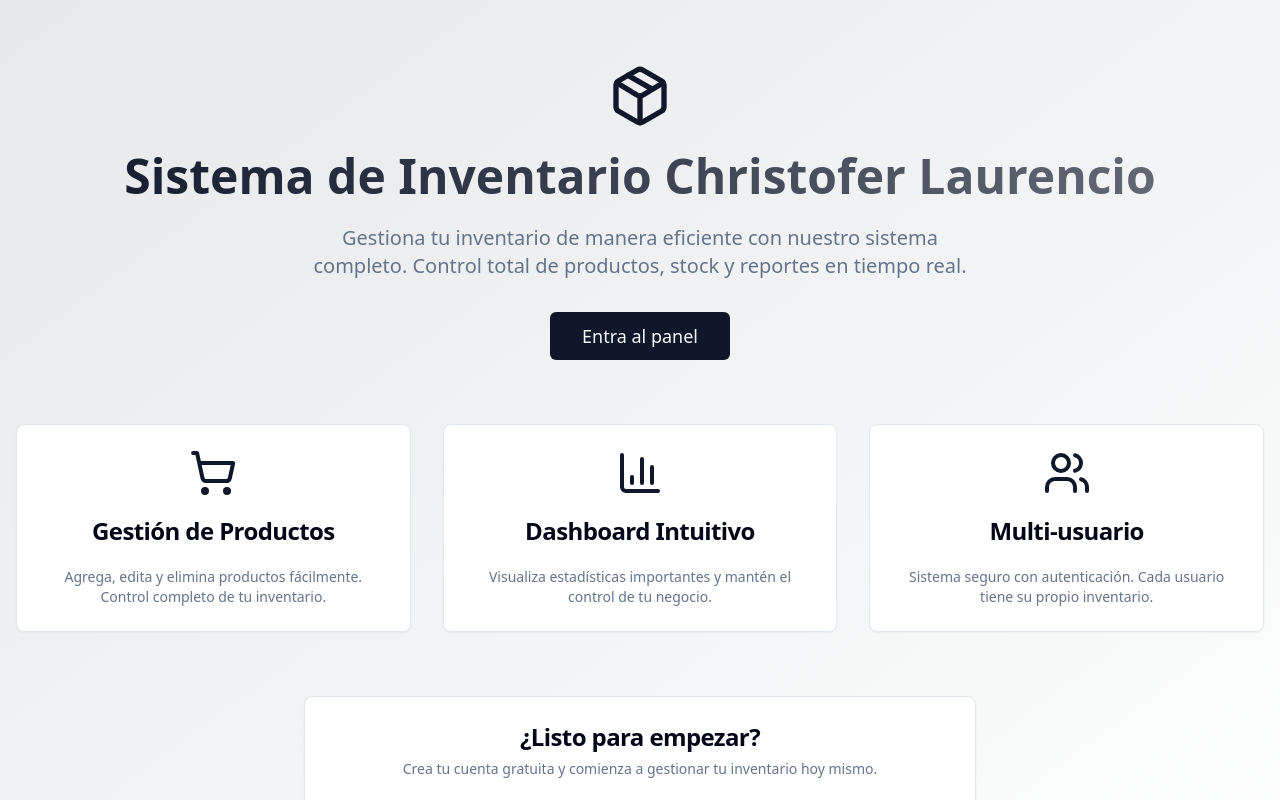
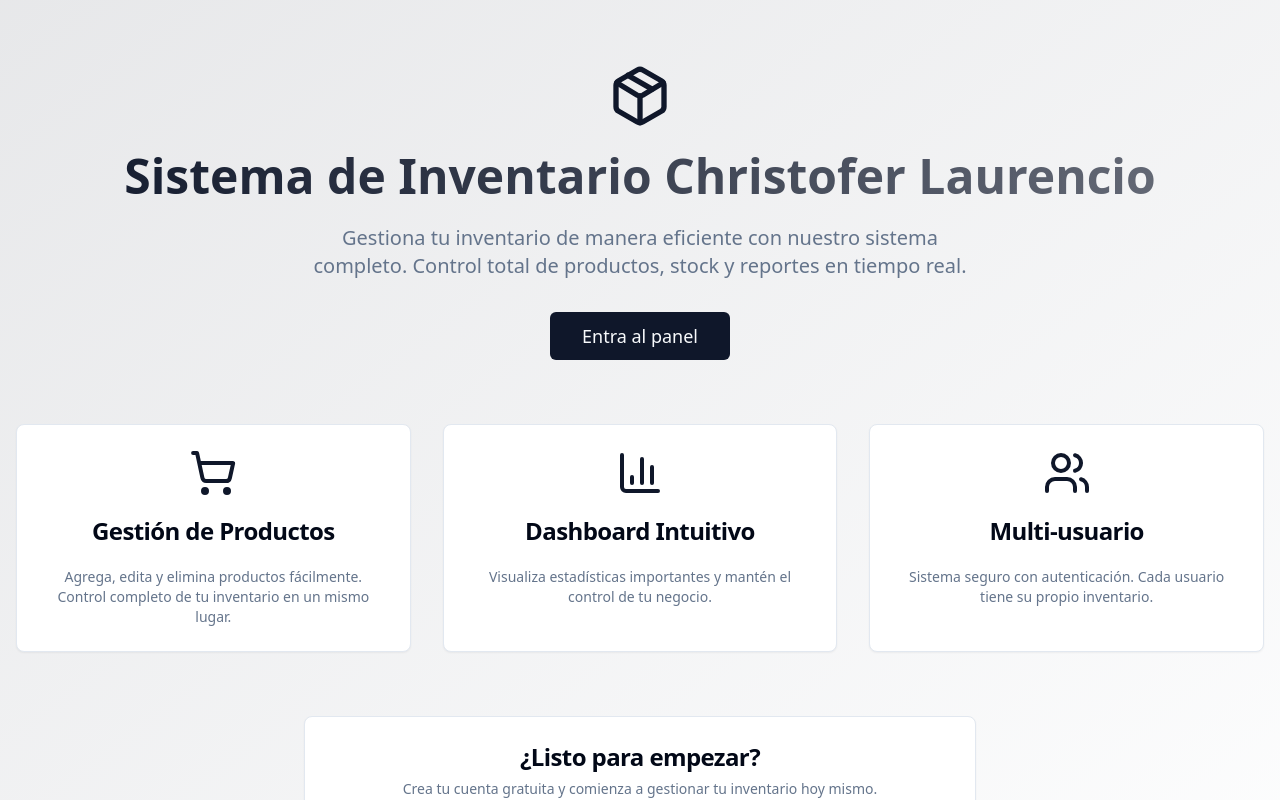
Before and after one commit to Laurensdevops/tarea3prog, a React (Vite) app: page / in a window 1280 px wide. Shown: the top 800 px of the page. Built offline with nearby package versions, Linux system fonts and the light colour scheme.

Commit message:
tercer cambio

```diff
--- a/src/pages/Index.tsx
+++ b/src/pages/Index.tsx
@@ -51,7 +51,7 @@ const Index = () => {
             </CardHeader>
             <CardContent>
               <CardDescription>
-                Agrega, edita y elimina productos fácilmente. Control completo de tu inventario.
+                Agrega, edita y elimina productos fácilmente. Control completo de tu inventario en un mismo lugar.
               </CardDescription>
             </CardContent>
           </Card>
```
